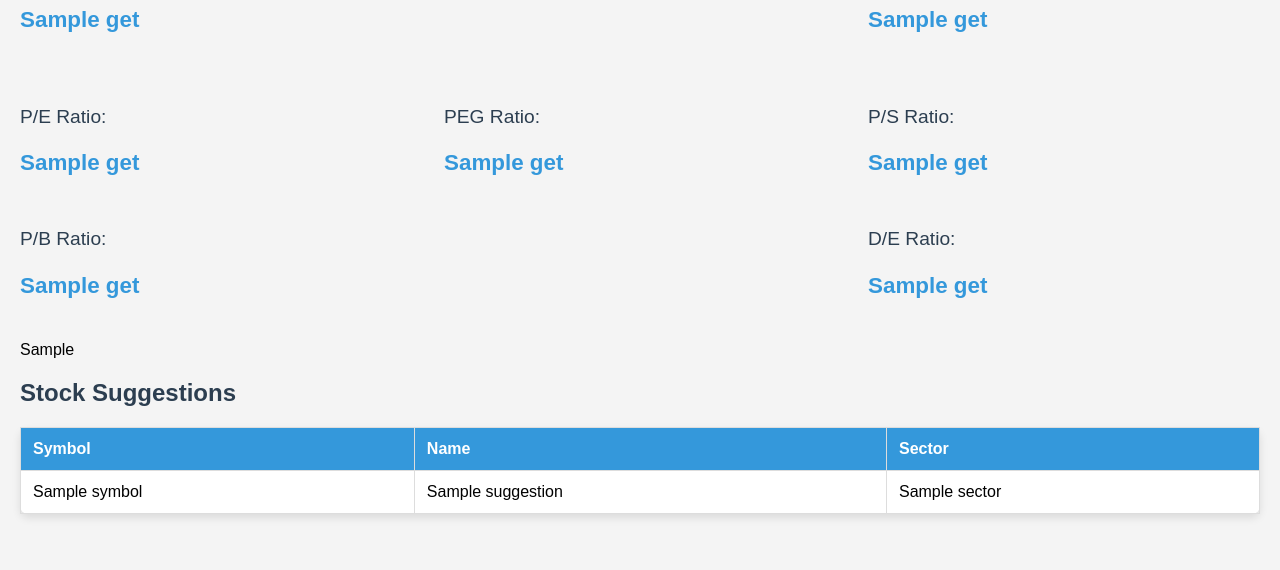
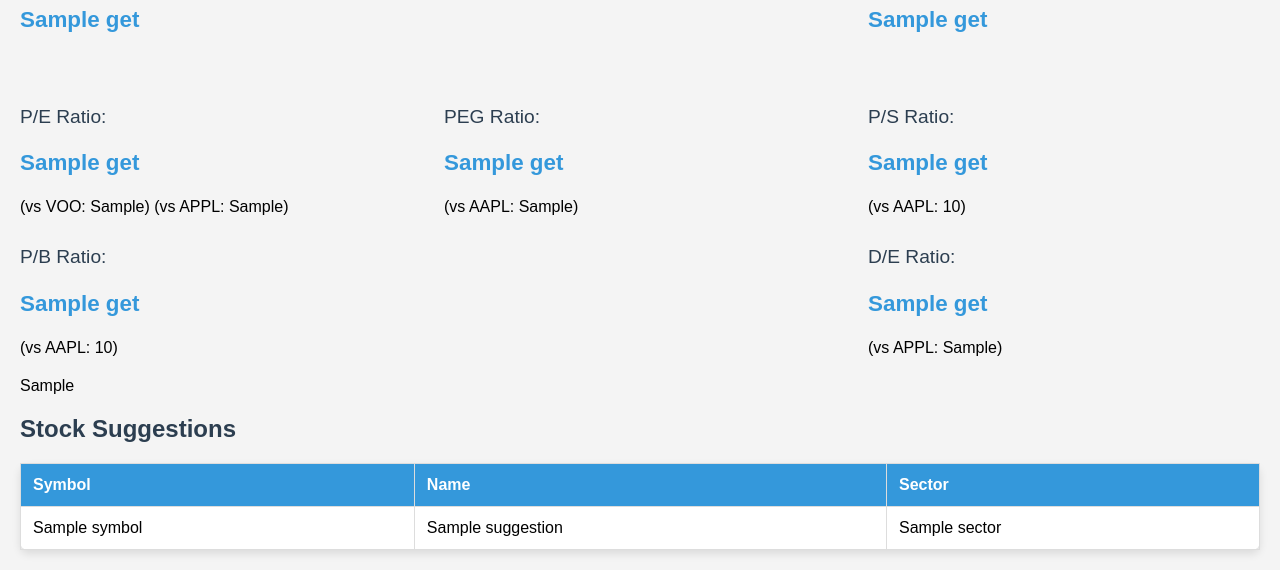
Before and after one commit to martinl5/Stonks, a Flask app: template templates/stock.html in a window 1280 px wide. Shown: the part 311-881 px from the top of the page. Before the commit the page ends 829 px from the top, so only its background shows below. Run offline with Flask 3, Linux system fonts and the light colour scheme; the template is opened without the code that fills it: most values are stand-ins (such as "Sample title", 1, 10 or a date in 2020); some libraries are stand-ins or nearby versions.

Commit message:
Changed to compare stats against VOO and AAPL
Makes it more intuitive, not arbitrary ratios suggest by Schwab

```diff
--- a/app.py
+++ b/app.py
@@ -21,6 +21,14 @@ def get_stock_data(symbol):
         print(f"Error fetching Stock data: {e}")
         return None
 
+def get_voo_data():
+    voo_data = get_stock_data("VOO")
+    return voo_data
+
+def get_appl_data():
+    appl_data = get_stock_data("AAPL")
+    return appl_data
+
 def read_stock_symbols_from_csv(file_path='stock_symbols.csv'):
     symbols = []
     with open(file_path, 'r') as csv_file:
@@ -41,11 +49,14 @@ def stock():
     stock_data = None
     suggestions = read_stock_symbols_from_csv()
     graph_html = None
-
+    voo_data= None
+    appl_data= None
 
     if request.method == 'POST':
         symbol = request.form['symbol'].upper()
         stock_data = get_stock_data(symbol)
+        voo_data = get_voo_data()
+        appl_data = get_appl_data()
 
     if symbol:
         try:
@@ -91,8 +102,8 @@ def stock():
         except Exception as e:
             print(f"Error fetching stock data: {e}")
 
-    return render_template('stock.html', symbol=symbol, stock_data=stock_data,
-                            suggestions=suggestions, graph_html=graph_html)
+    return render_template('stock.html', symbol=symbol, stock_data=stock_data, voo_data=voo_data,
+                            appl_data=appl_data, suggestions=suggestions, graph_html=graph_html)
 
 if __name__ == '__main__':
     app.run(debug=True)
--- a/templates/stock.html
+++ b/templates/stock.html
@@ -238,37 +238,43 @@
         <div class="statistics-container">
             <div class="statistics-item">
                 <p class="statistics-heading">P/E Ratio:</p>
-                <p class="statistics-value {% if stock_data.get('trailingPE', 0) > 25 %}red-text{% endif %}">
+                <p class="statistics-value {% if stock_data.get('trailingPE', 0) > voo_data.get('trailingPE', 0) %}red-text{% endif %}">
                     {{ stock_data.get('trailingPE', '') }}
                 </p>
+                (vs VOO: {{ voo_data.get('trailingPE', '') }})
+                (vs APPL: {{ appl_data.get('trailingPE', '')}})
             </div>
 
             <div class="statistics-item">
                 <p class="statistics-heading">PEG Ratio:</p>
-                <p class="statistics-value {% if stock_data.get('pegRatio', 0) < 1 %}red-text{% endif %}">
+                <p class="statistics-value {% if stock_data.get('pegRatio', 0) > appl_data.get('pegRatio', 0) %}red-text{% endif %}">
                     {{ stock_data.get('pegRatio', '') }}
                 </p>
+                (vs AAPL: {{ appl_data.get('pegRatio', '') }})
             </div>
 
             <div class="statistics-item">
                 <p class="statistics-heading">P/S Ratio:</p>
-                <p class="statistics-value {% if stock_data.get('priceToSalesTrailing12Months', 0) > 2 %}red-text{% endif %}">
+                <p class="statistics-value {% if stock_data.get('priceToSalesTrailing12Months', 0) > appl_data.get('priceToSalesTrailing12Months', 0) %}red-text{% endif %}">
                     {{ stock_data.get('priceToSalesTrailing12Months', '') }}
                 </p>
+                (vs AAPL: {{ appl_data.get('priceToSalesTrailing12Months', '') }})
             </div>
 
             <div class="statistics-item">
                 <p class="statistics-heading">P/B Ratio:</p>
-                <p class="statistics-value {% if stock_data.get('priceToBook', 0) > 2 %}red-text{% endif %}">
+                <p class="statistics-value {% if stock_data.get('priceToBook', 0) > appl_data.get('priceToBook', 0) %}red-text{% endif %}">
                     {{ stock_data.get('priceToBook', '') }}
                 </p>
+                (vs AAPL: {{ appl_data.get('priceToBook', '') }})
             </div>
 
             <div class="statistics-item">
                 <p class="statistics-heading">D/E Ratio:</p>
-                <p class="statistics-value {% if stock_data.get('debtToEquity', 0) > 2 %}red-text{% endif %}">
+                <p class="statistics-value {% if stock_data.get('debtToEquity', 0) > appl_data.get('debtToEquity', 0) %}red-text{% endif %}">
                     {{ stock_data.get('debtToEquity', '') }}
                 </p>
+                (vs APPL: {{ appl_data.get('debtToEquity', '') }})
             </div>
         </div>
         {{ graph_html | safe }}
@@ -300,7 +306,5 @@
         </table>
     {% endif %}
 
-
-
 </body>
 </html>
```
Also changed, not shown: styles.css (deleted, +0 -64 lines).
